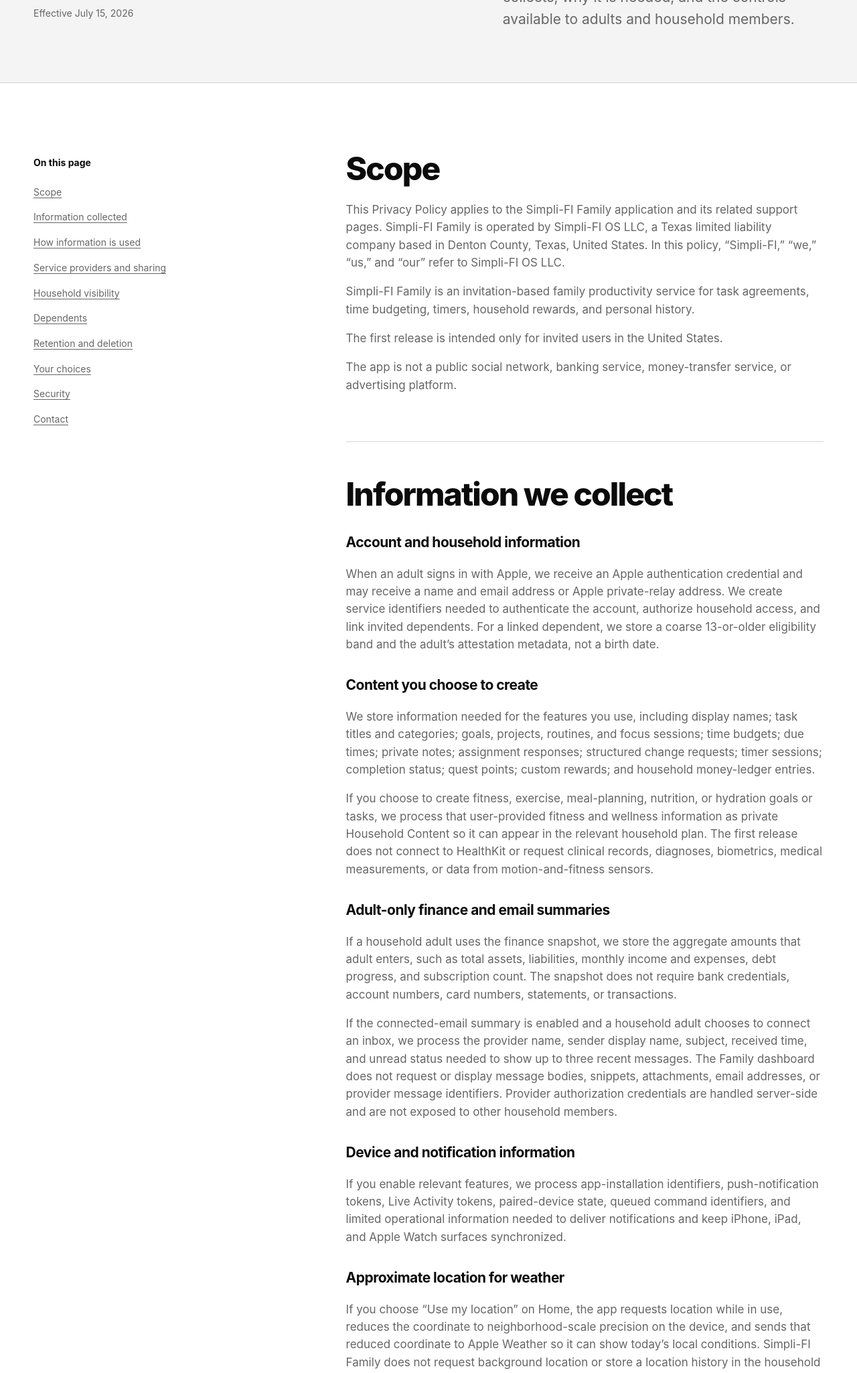
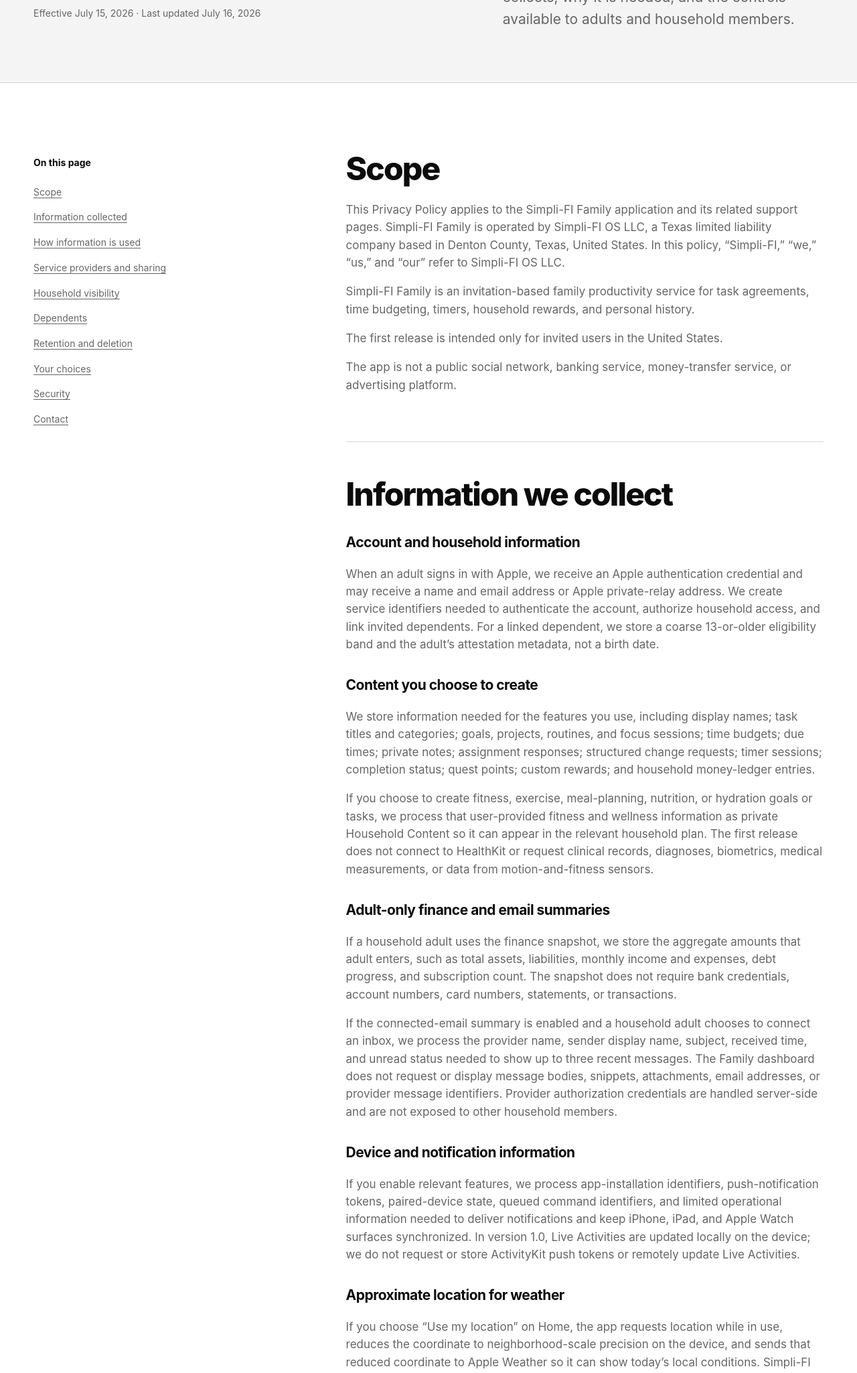
Before and after one commit to simpli-fi-os/simpli-fi-os.github.io, a website: page family/privacy/index.html in a window 1280 px wide. Shown: the part 500-2550 px from the top of the page at 67% size. Drawn offline with Linux system fonts and the light colour scheme.

Commit message:
fix(family): align Live Activity privacy disclosure

```diff
--- a/family/privacy/index.html
+++ b/family/privacy/index.html
@@ -38,7 +38,7 @@
         <div>
           <p class="eyebrow">Privacy policy</p>
           <h1>Family data should stay family data.</h1>
-          <p class="legal-meta">Effective July 15, 2026</p>
+          <p class="legal-meta">Effective July 15, 2026 · Last updated July 16, 2026</p>
         </div>
         <div class="page-intro-copy">
           <p>This policy explains what Simpli-FI Family collects, why it is needed, and the controls available to adults and household members.</p>
@@ -82,7 +82,7 @@
             <p>If a household adult uses the finance snapshot, we store the aggregate amounts that adult enters, such as total assets, liabilities, monthly income and expenses, debt progress, and subscription count. The snapshot does not require bank credentials, account numbers, card numbers, statements, or transactions.</p>
             <p>If the connected-email summary is enabled and a household adult chooses to connect an inbox, we process the provider name, sender display name, subject, received time, and unread status needed to show up to three recent messages. The Family dashboard does not request or display message bodies, snippets, attachments, email addresses, or provider message identifiers. Provider authorization credentials are handled server-side and are not exposed to other household members.</p>
             <h3>Device and notification information</h3>
-            <p>If you enable relevant features, we process app-installation identifiers, push-notification tokens, Live Activity tokens, paired-device state, queued command identifiers, and limited operational information needed to deliver notifications and keep iPhone, iPad, and Apple Watch surfaces synchronized.</p>
+            <p>If you enable relevant features, we process app-installation identifiers, push-notification tokens, paired-device state, queued command identifiers, and limited operational information needed to deliver notifications and keep iPhone, iPad, and Apple Watch surfaces synchronized. In version 1.0, Live Activities are updated locally on the device; we do not request or store ActivityKit push tokens or remotely update Live Activities.</p>
             <h3>Approximate location for weather</h3>
             <p>If you choose “Use my location” on Home, the app requests location while in use, reduces the coordinate to neighborhood-scale precision on the device, and sends that reduced coordinate to Apple Weather so it can show today’s local conditions. Simpli-FI Family does not request background location or store a location history in the household service.</p>
             <h3>Reliability and diagnostic information</h3>
@@ -168,7 +168,7 @@
 
           <section id="changes">
             <h2>Changes to this policy</h2>
-            <p>We may update this policy as the product, service providers, or legal requirements change. We will post the revised policy here with a new effective date and provide additional notice when a material change requires it.</p>
+            <p>We may update this policy as the product, service providers, or legal requirements change. We will post the revised policy here with an updated effective or last-updated date and provide additional notice when a material change requires it.</p>
           </section>
 
           <section id="contact">
```
